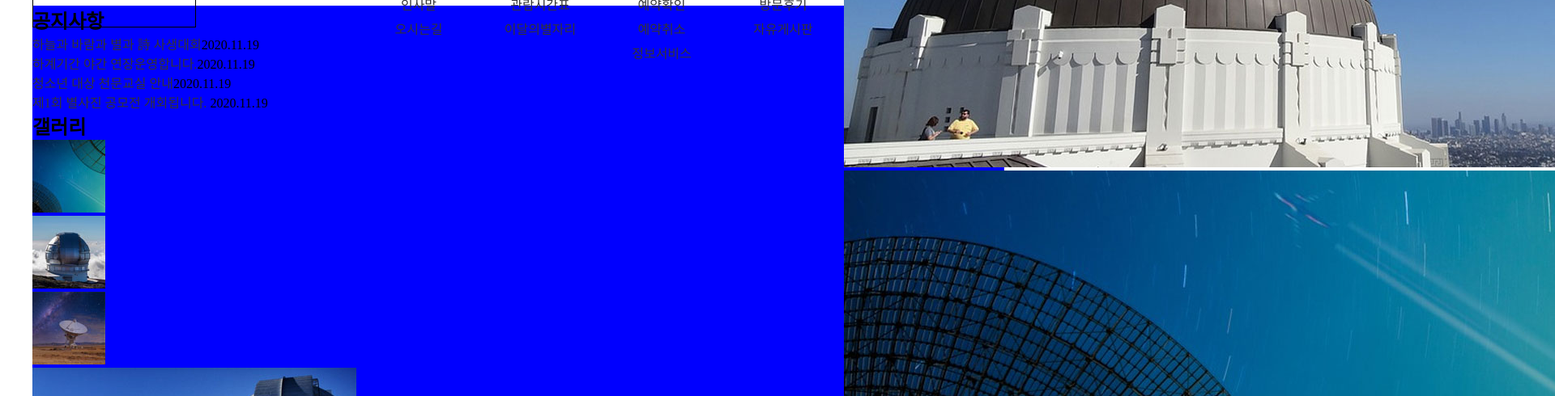
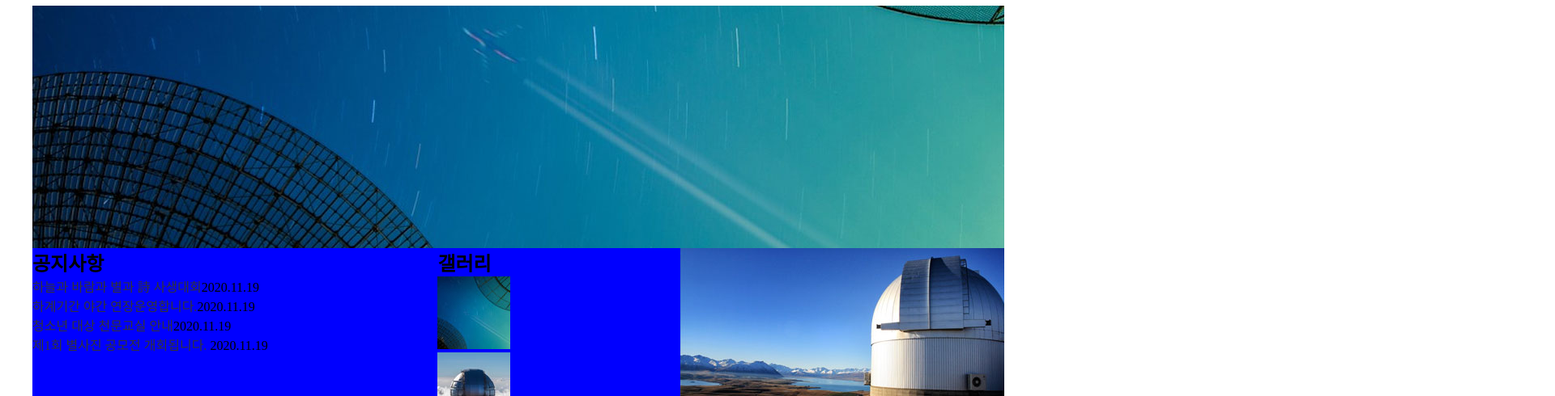
Before and after one commit to Xeostop1/webdesign23, a plain HTML site: page A_3type/index.html in a window 1280 px wide. Shown: the part 93-583 px from the top of the page at 81% size, 1920 px wide, since content can reach past the window. Drawn offline with Linux system fonts and the light colour scheme.

Commit message:
edit: 세분파트보기

```diff
--- a/A_3type/css/style.css
+++ b/A_3type/css/style.css
@@ -24,7 +24,6 @@ header{
 header .logo{
     height: 100px;
     width: 200px;
-    border: 1px solid black;
     padding-top: 25px;
 
 }
@@ -46,15 +45,17 @@ header nav .gab>ul>li{
     position: relative;
 
 }
+/* 호버하면 보더 보이기 */
 header nav .gab>ul>li:hover >.sub {
     border: 1px solid #333;
+    background-color: #fff;
+
 }
 header .gab>ul>li>a{
     display: block;
     width: 152px;
     /* height: 50px; */
     line-height: 50px;
-
 }
 /* 메인메뉴 호버 */
 header .gab>ul>li:hover>a{
@@ -69,6 +70,9 @@ header .sub{
     position: absolute;
     left: 0px;
     top: 50PX;
+    display: none;
+    z-index: 2;
+
 }
 
 header .sub>li{
@@ -82,8 +86,6 @@ header .sub>li a:hover{
     background-color: #333;
     color: #fff;
 }
-header .sub>li:hover header .sub{
-}
 .sub li a{
     display: block;
     line-height: 40px;
@@ -94,16 +96,46 @@ header .sub>li:hover header .sub{
 
 /* ====슬라이더===== */
 .slide{
-    background-color: yellow;
+    /* 처음공간에서 꼭 높이값 설정해 주기  */
+    width: 100%;
+    height: 300px;
+    /* ul에 릴레이티브걸기 */
+    position: relative;
+    overflow: hidden;
+    z-index: 1;
+
 }
-.slide a img{}
-
+.slide li {
+    width: 100%;
+    position: absolute;
+    left: 0;
+    top: 0;
+}
+.slide li:nth-child(1) img{
+    width: 100%;
+    height: 300px;
+}
+.slide li:nth-child(2) img{
+    width: 100%;
+    height: 300px;
+    left:-1200px;
+}.slide li:nth-child(3) img{
+    width: 100%;
+    height: 300px;
+    left:-1200px;
+}
 /* ===콘텐츠==== */
 .contents{
     background-color: blue;
+    height: 200px;
+    display: flex;
+    justify-content: space-between;
 }
 /* ===공지사항=== */
-.contents .notice{}
+.contents .notice{
+
+
+}
 .contents .notice h2{}
 .contents .notice p{}
 .contents .notice p a{}
--- a/A_3type/index.html
+++ b/A_3type/index.html
@@ -4,8 +4,8 @@
     <meta charset="UTF-8">
     <title>Document</title>
     <link rel="stylesheet" href="./css/style.css" type="text/css">
+    <script src="./script/jquery-1.12.3.js"></script>
     <script src="./script/index.js"></script>
-    <script src="./script/jquery-1.12.3.js"></script>
 </head>
 <body>
     <div class="wrap">
@@ -48,13 +48,13 @@
                         </ul>
                     </div>
                 </nav>
-                <div class="slide">
-                    <a href="#"><img src="./img/slide1.jpg" alt="gal1"></a>
-                    <a href="#"><img src="./img/slide2.jpg" alt="gal1"></a>
-                    <a href="#"><img src="./img/slide3.jpg" alt="gal1"></a>
+            </header>
+                <ul class="slide">
+                    <li><a href="#"><img src="./img/slide1.jpg" alt="gal1"></a></li>
+                    <li><a href="#"><img src="./img/slide2.jpg" alt="gal2"></a></li>
+                    <li><a href="#"><img src="./img/slide3.jpg" alt="gal3"></a></li>
 
-                </div>
-        </header>
+                </ul>
         <div class="contents">
             <section class="notice">
                 <h2>공지사항</h2>
@@ -74,6 +74,7 @@
             <section class="banner">
                 <a href="#"><img src="./img/banner.jpg" alt="banner"></a>
             </section>
+        </div>
             <footer>
                 <div class="logo">
                     <img src="./img/footerLogo.png" alt="footerLogo">
@@ -88,7 +89,9 @@
                     <p>하단메뉴3</p>
                 </div>
             </footer>
-        </div>
+
     </div>
+    <!-- https://ytube.io/3cTY -->
+    <!-- 33:21시청 -->
 </body>
 </html>
--- a/A_3type/script/index.js
+++ b/A_3type/script/index.js
@@ -0,0 +1,23 @@
+$(document).ready(()=>{
+    // ==nav메뉴===
+    const nav=$("header .gab>ul>li");
+    nav.mouseenter(()=>{
+        $("header .sub").stop().slideDown();
+    });
+    nav.mouseleave(()=>{
+        $("header .sub").stop().slideUp();
+    });
+    //===IMGslide=====
+    // li에 걸고 슬라이드하기
+    const slideImg=$(".slide li");
+    let num=0;
+    setInterval(()=>{
+        num<2?num++:num=0;
+        slideImg.eq(num).siblings().animate({left:"-1200px"},500);
+        slideImg.eq(num).animate({left:"0"},500);
+    },3000);
+
+
+
+
+});
```
